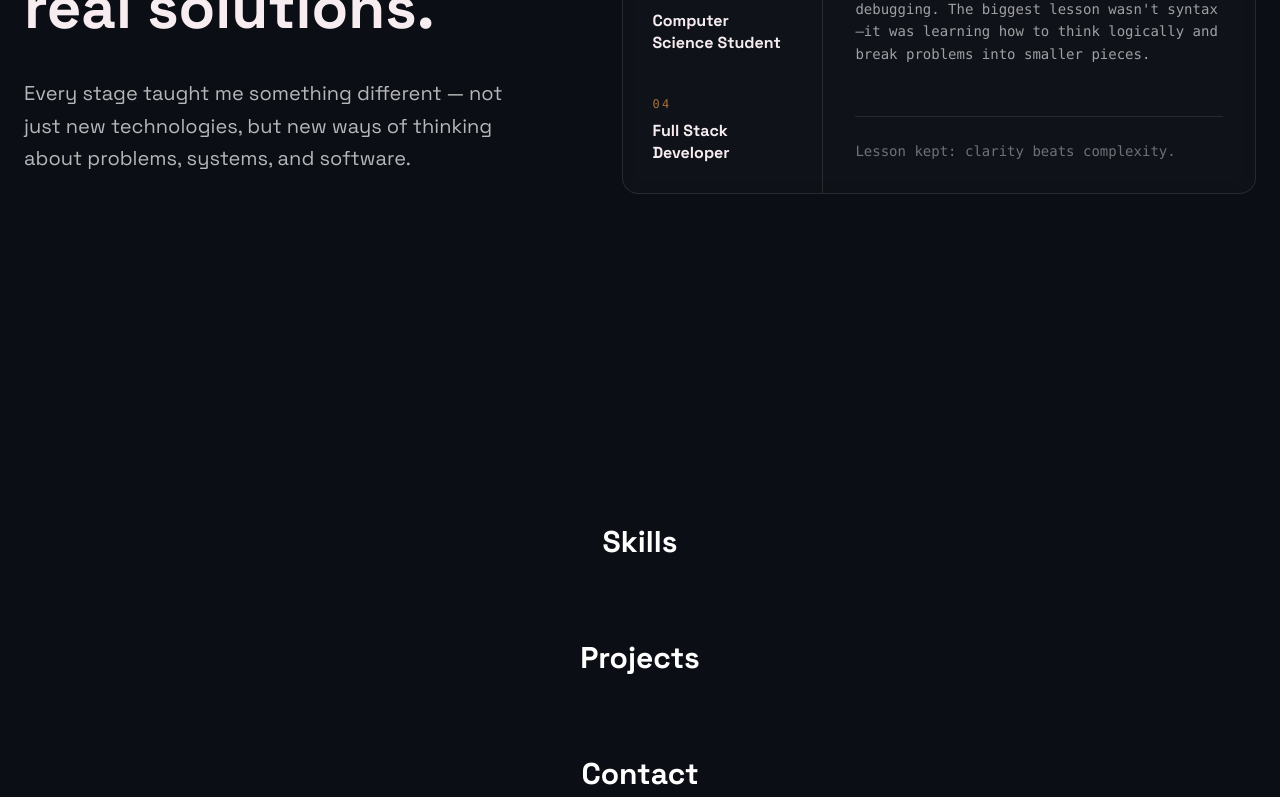
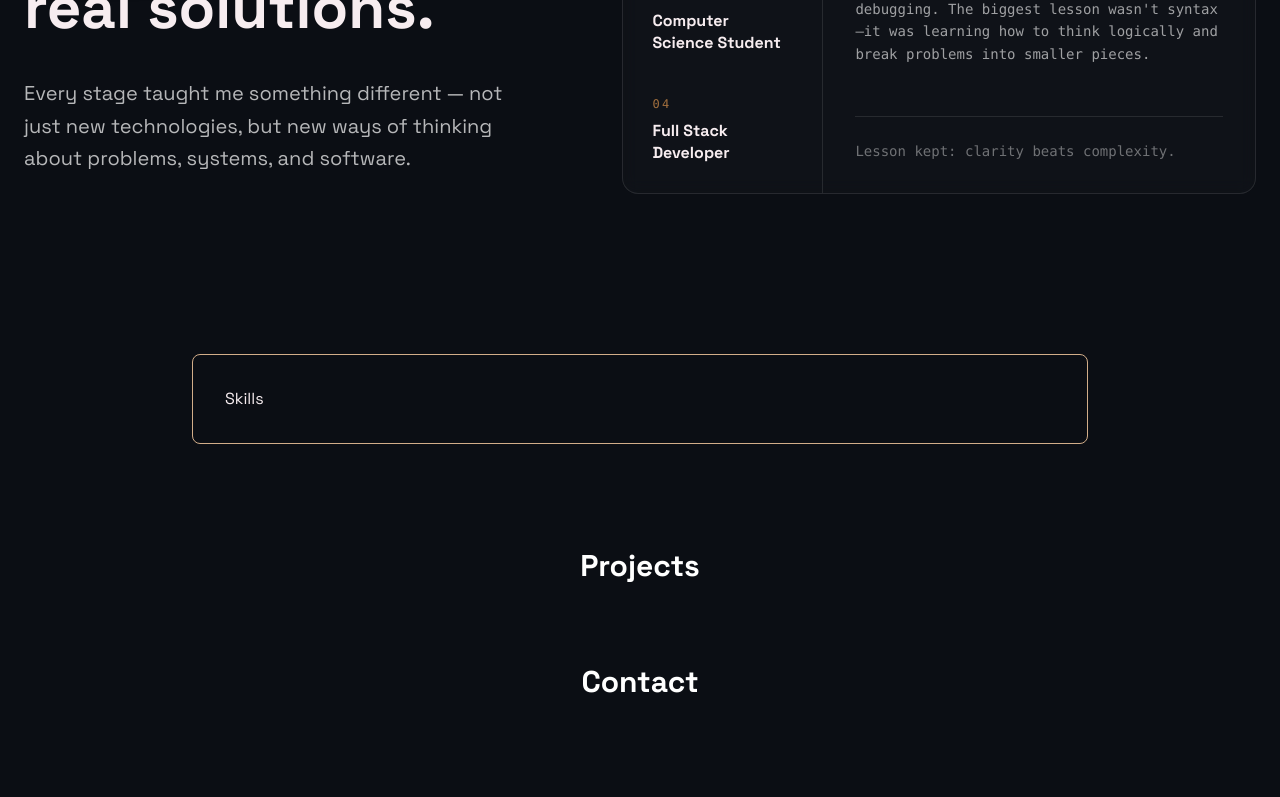
Before and after one commit to yuvan-174/yuvan-portfolio, a React app: page / in a window 1280 px wide. Shown: the part 1116-1913 px from the top of the page. After the commit the page ends 1856 px from the top, so only its background shows below. Built offline with nearby package versions, Linux system fonts and the light colour scheme; the HTML template or start-up script is replaced by a standard one.

Commit message:
minor changes

```diff
--- a/src/components/Skills.jsx
+++ b/src/components/Skills.jsx
@@ -1,8 +1,8 @@
 function Skills()
 {
     return(
-        <div id="skills" className="skills flex flex-col items-center gap-5 p-10">
-            <h2 className="text-3xl font-bold text-white">Skills</h2>
+        <div  id="skills"className="border border-[#D2AD89] rounded-lg p-8 max-w-4xl mx-auto mt-16 mb-16">
+            <h1 className="skills-heading">Skills</h1>
         </div>
     );
 }
--- a/src/components/Test.jsx
+++ /dev/null
@@ -1,5 +0,0 @@
-export function Test() {
-  return (
-    <div>   <h1>hi</h1> </div>
-  );
-}
--- a/src/components/Timeline.jsx
+++ b/src/components/Timeline.jsx
@@ -6,7 +6,7 @@ function Timeline() {
   const active = timelineData[activeStage];
 
   return (
-    <section id="journey" className="min-h-screen py-24">
+    <section id="journey" className="py-24">
       <div className="max-w-7xl mx-auto px-6">
         <div className="grid lg:grid-cols-[0.9fr_1.1fr] gap-20">
           {/* Left Side */}
```
